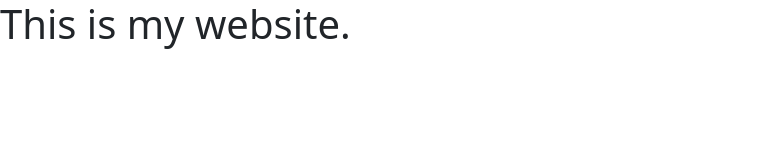
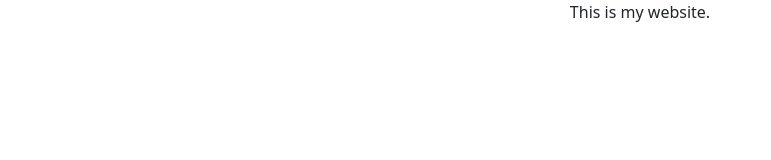
Before and after one commit to m0nastic/christophergaledotcomsite, a plain HTML site: page index.html in a window 1280 px wide. Shown: the whole page, without its empty margins (0-771 px from the left). Drawn offline with nearby package versions, Linux system fonts and the light colour scheme.

Commit message:
investigating grid layout

```diff
--- a/index.html
+++ b/index.html
@@ -7,7 +7,17 @@
     <link href="https://cdn.jsdelivr.net/npm/bootstrap@5.2.0/dist/css/bootstrap.min.css" rel="stylesheet" integrity="sha384-gH2yIJqKdNHPEq0n4Mqa/HGKIhSkIHeL5AyhkYV8i59U5AR6csBvApHHNl/vI1Bx" crossorigin="anonymous">
   </head>
   <body>
-    <h1>This is my website.</h1>
+    <div class="container text-center">
+  <div class="row">
+    <div class="col">
+    </div>
+    <div class="col">
+      This is my website.
+    </div>
+    <div class="col">
+    </div>
+  </div>
+    </div>
     <script src="https://cdn.jsdelivr.net/npm/bootstrap@5.2.0/dist/js/bootstrap.bundle.min.js" integrity="sha384-A3rJD856KowSb7dwlZdYEkO39Gagi7vIsF0jrRAoQmDKKtQBHUuLZ9AsSv4jD4Xa" crossorigin="anonymous"></script>
   </body>
 </html>
```
